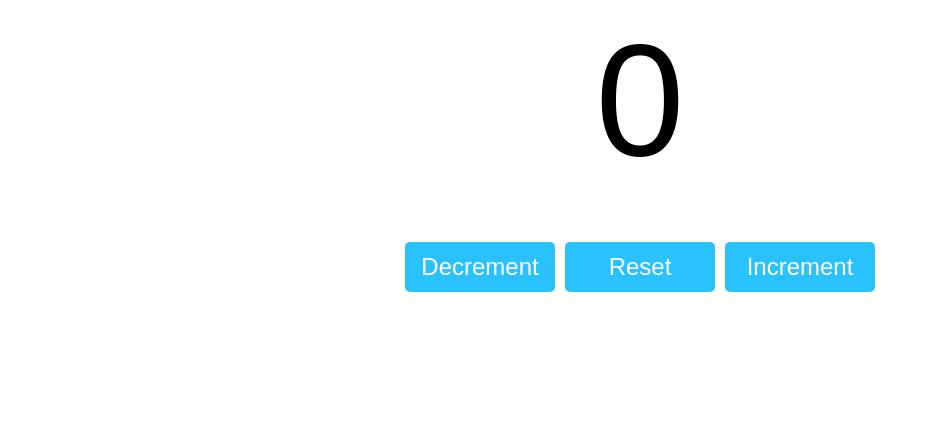
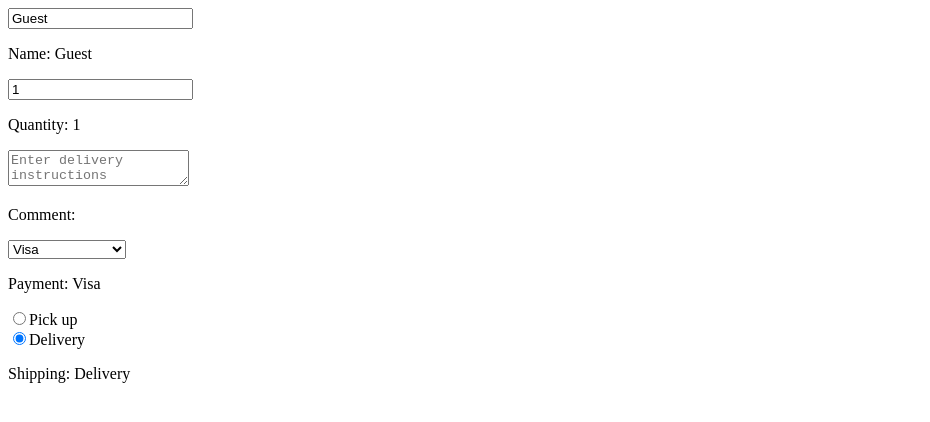
Before and after one commit to EsteAdonis/my-react-app, a React (Vite) app: page / in a window 1280 px wide. Shown: the top 422 px of the page, without its empty margins (0-930 px from the left). Built offline with nearby package versions, Linux system fonts and the light colour scheme.

Commit message:
onChange

```diff
--- a/src/App.jsx
+++ b/src/App.jsx
@@ -1,19 +1,10 @@
-// React hook = Special function that allows functional components
-//              to use React features without writing class components (React, v16.8)
-//              (useState, useEffect, useContext, useReducer, useCallBack, and more... )
-
-import Counter from "./Counter/Counter"
-
-// useState() = A React hook that allows the creation of a stateful variable
-//              AND a setter function to update its value in the Virtual DOM.
-//              [name, setName]
-
+import MyComponent from "./MyComponent/MyComponent"
 
 function App() {
 
   return (
     <>
-      <Counter />
+      <MyComponent />
     </>
   )
 }
--- a/src/MyComponent/MyComponent.jsx
+++ b/src/MyComponent/MyComponent.jsx
@@ -1,32 +1,67 @@
+// onChange = event handler used primarily with form elements
+//            ex. <input>, <textarea>, <select>, <radio>
+//            Trigger a function every time the value of the input changes
+
+
 import React, { useState } from 'react';
 
 function MyComponent() {
-  let [name, setName] = useState("Guest");
-  const [age, setAge] = useState(0);
-  const [isEmployed, setIsEmployed] = useState(false);
+  const [name, setName] = useState("Guest");
+  const [quantity, setQuantity] = useState(1);
+  const [comment, setComment] = useState("");
+  const [payment, setPayment] = useState("Visa");
+  const [shipping, setShipping] = useState("Delivery");
 
-  const updateName = () => {
-    setName("SpongeBob");
+  function handleNameChange(event) {
+    setName(event.target.value);
   }
 
-  const incrementAge = () => {
-    setAge(age + 1);
+  function handleQuantityChange(event) {
+    setQuantity(event.target.value)
   }
 
-  const toggleEmployedStatus = () => {
-    setIsEmployed(!isEmployed);
+  function handleCommentChange(event) {
+    setComment(event.target.value);
   }
+
+  function handlePaymentChange(event) {
+    setPayment(event.target.value);
+  }
+
+  function handleShippingChange(event) {
+    setShipping(event.target.value)
+  }
+
 
   return (
     <div>
+      <input value={name} onChange={handleNameChange} />
       <p>Name: {name}</p>
-      <button onClick={updateName}>Set Name</button>
 
-      <p>Age: {age}</p>
-      <button onClick={incrementAge}>Increment Age</button>
+      <input value={quantity} onChange={handleQuantityChange} type="number" />
+      <p>Quantity: {quantity}</p>
 
-      <p>Is employed: {isEmployed ? "Yes" : "No"}</p>
-      <button onClick={toggleEmployedStatus}>Toggle  Status</button>
+      <textarea value={comment} onChange={handleCommentChange} placeholder="Enter delivery instructions"></textarea>
+      <p>Comment: {comment}</p>
+
+      <select value={payment} onChange={handlePaymentChange}>
+        <option value="">Select an option</option>
+        <option value="Visa">Visa</option>
+        <option value="MasterCard">MasterCard</option>
+        <option value="GirtCard">GirtCard</option>
+      </select>
+      <p>Payment: {payment}</p>
+
+      <label>
+        <input type="radio" value="Pick up" checked={shipping === "Pick up"} onChange={handleShippingChange} />
+        Pick up
+      </label>
+      <br />
+      <label>
+        <input type="radio" value="Delivery" checked={shipping === "Delivery"} onChange={handleShippingChange} />
+        Delivery
+      </label>
+      <p>Shipping: {shipping}</p>
     </div>
   )
 }
```
